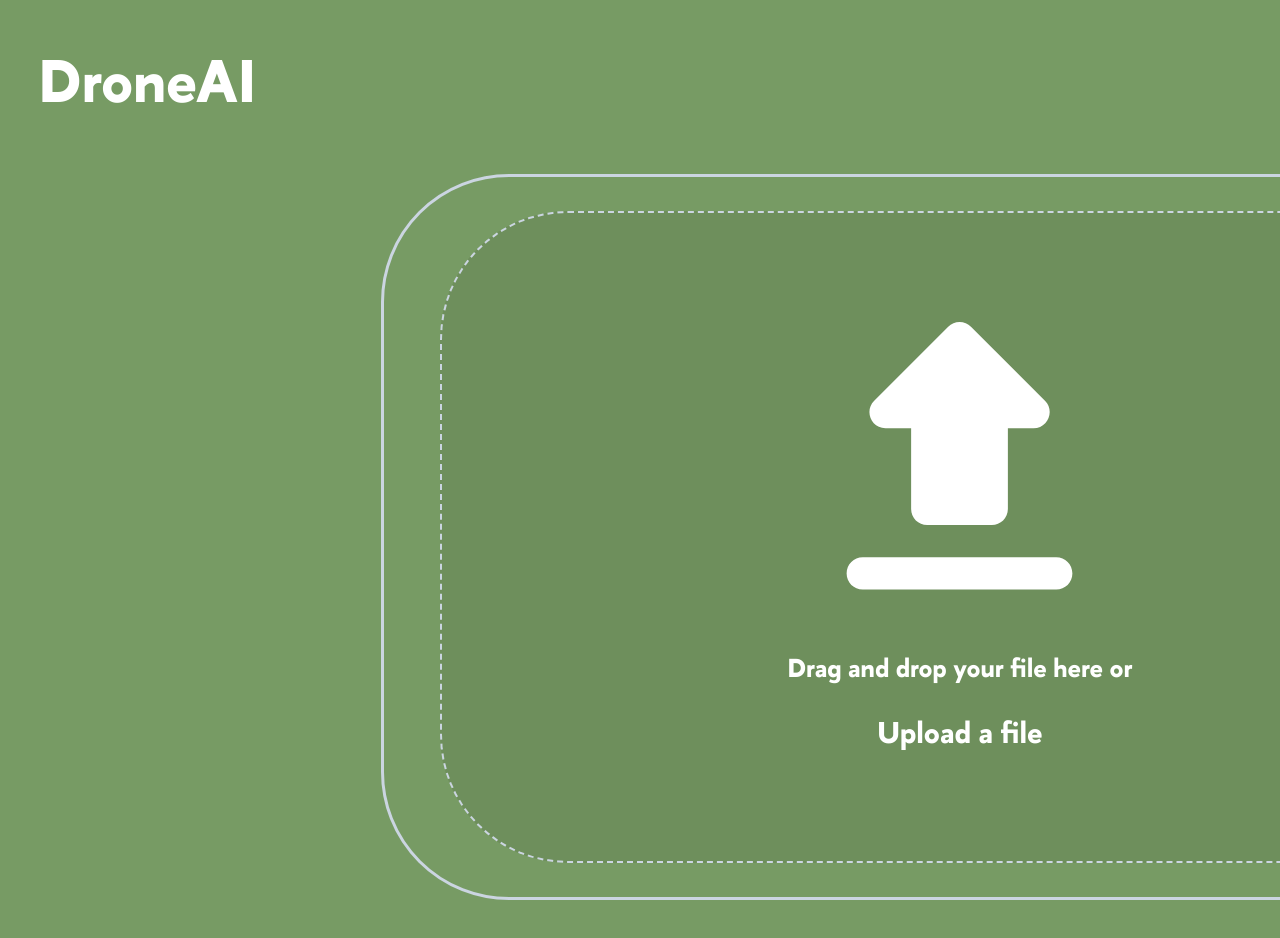
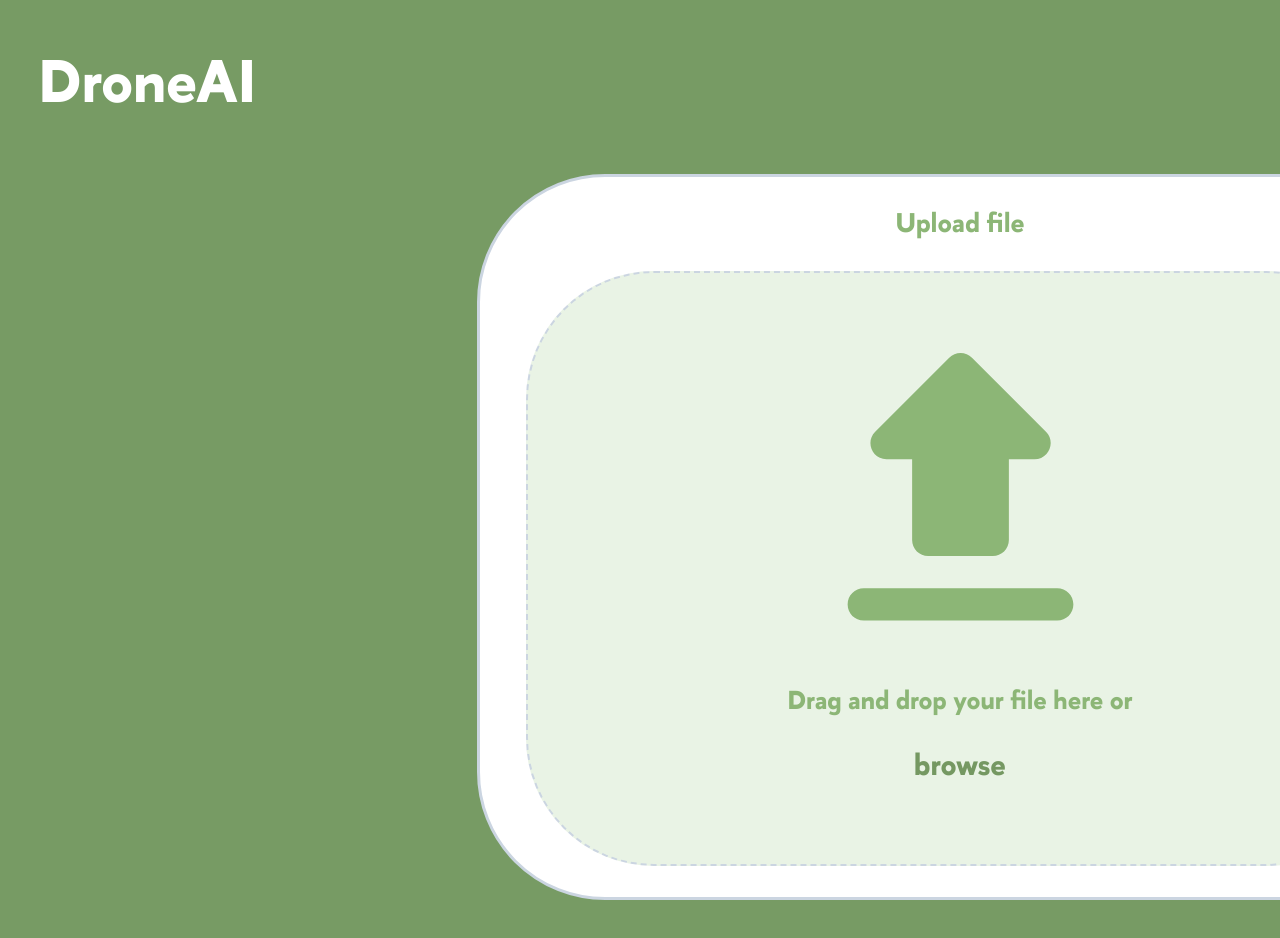
Before and after one commit to yalpcode/Sky-Eye, a React (Create React App) app in the folder my-app/: page / in a window 1280 px wide. Shown: the top 938 px of the page. Built offline with nearby package versions, Linux system fonts and the light colour scheme.

Commit message:
style drag and drop

```diff
--- a/my-app/src/homepage/index.jsx
+++ b/my-app/src/homepage/index.jsx
@@ -60,16 +60,16 @@ function DragDrop() {
             </div>
             <div className="form">
                 <div className="input-form">
+                    <p className="upload-file-text">Upload file</p>
                     <form id="form-file-upload" onDragEnter={handleDrag} onSubmit={(e) => e.preventDefault()}>
-
                         <input ref={inputRef} type="file" id="input-file-upload" multiple={true} onChange={handleChange} accept="video/*" />
                         <label id="label-file-upload" htmlFor="input-file-upload" className={dragActive ? "drag-active" : ""}>
                             <svg width="227" height="269" viewBox="0 0 227 269" fill="none" xmlns="http://www.w3.org/2000/svg">
-                                <path d="M81.25 204H145.75C154.619 204 161.875 196.744 161.875 187.875V107.25H187.514C201.865 107.25 209.121 89.835 198.962 79.6762L124.949 5.6625C123.457 4.16765 121.685 2.9817 119.734 2.17252C117.784 1.36335 115.692 0.946838 113.581 0.946838C111.469 0.946838 109.378 1.36335 107.427 2.17252C105.476 2.9817 103.704 4.16765 102.213 5.6625L28.1988 79.6762C18.04 89.835 25.135 107.25 39.4862 107.25H65.125V187.875C65.125 196.744 72.3812 204 81.25 204ZM16.75 236.25H210.25C219.119 236.25 226.375 243.506 226.375 252.375C226.375 261.244 219.119 268.5 210.25 268.5H16.75C7.88125 268.5 0.625 261.244 0.625 252.375C0.625 243.506 7.88125 236.25 16.75 236.25Z" fill="white" />
+                                <path d="M81.25 204H145.75C154.619 204 161.875 196.744 161.875 187.875V107.25H187.514C201.865 107.25 209.121 89.835 198.962 79.6762L124.949 5.6625C123.457 4.16765 121.685 2.9817 119.734 2.17252C117.784 1.36335 115.692 0.946838 113.581 0.946838C111.469 0.946838 109.378 1.36335 107.427 2.17252C105.476 2.9817 103.704 4.16765 102.213 5.6625L28.1988 79.6762C18.04 89.835 25.135 107.25 39.4862 107.25H65.125V187.875C65.125 196.744 72.3812 204 81.25 204ZM16.75 236.25H210.25C219.119 236.25 226.375 243.506 226.375 252.375C226.375 261.244 219.119 268.5 210.25 268.5H16.75C7.88125 268.5 0.625 261.244 0.625 252.375C0.625 243.506 7.88125 236.25 16.75 236.25Z" fill="#8CB676" />
                             </svg>
                             <div>
-                                <p className="input-text">Drag and drop your file here or</p>
-                                <button className="upload-button" onClick={onButtonClick}>Upload a file</button>
+                                <p className="input-text">Drag and drop your file here or </p>
+                                <button className="upload-button" onClick={onButtonClick}>browse</button>
                             </div>
                         </label>
                         {dragActive && <div id="drag-file-element" onDragEnter={handleDrag} onDragLeave={handleDrag} onDragOver={handleDrag} onDrop={handleDrop}></div>}
--- a/my-app/src/homepage/index.scss
+++ b/my-app/src/homepage/index.scss
@@ -40,20 +40,30 @@ body {
     padding-top: 10%;
     font-family: 'HSESans-Bold';
     font-size: 26px;
-    color: #ffffff;
+    color: #8cb676;
 }
 
 .input-form {
     height: 90%;
-    width: 60%;
+    width: 50%;
     display: flex;
     justify-content: center;
     align-content: center;
     align-items: center;
+    flex-direction: column;
+
     border-width: 3px;
     border-radius: 8rem;
     border-style: solid;
     border-color: #cbd5e1;
+    background-color: #ffffff;
+}
+
+.upload-file-text {
+    font-family: 'HSESans-Bold';
+    font-size: 27px;
+    color: #8cb676;
+    margin-bottom: 0;
 }
 
 #input-file-upload {
@@ -71,7 +81,7 @@ body {
     border-radius: 8rem;
     border-style: dashed;
     border-color: #cbd5e1;
-    background-color: #6e8f5c;
+    background-color: #e9f3e5;
 }
 
 #label-file-upload.drag-active {
@@ -85,7 +95,7 @@ body {
     font-family: 'HSESans-Bold';
     font-size: 30px;
     background-color: transparent;
-    color: #ffffff;
+    color: #759862;
 }
 
 .upload-button:hover {
```
Also changed, not shown: my-app/src/images/upload.svg (deleted).
